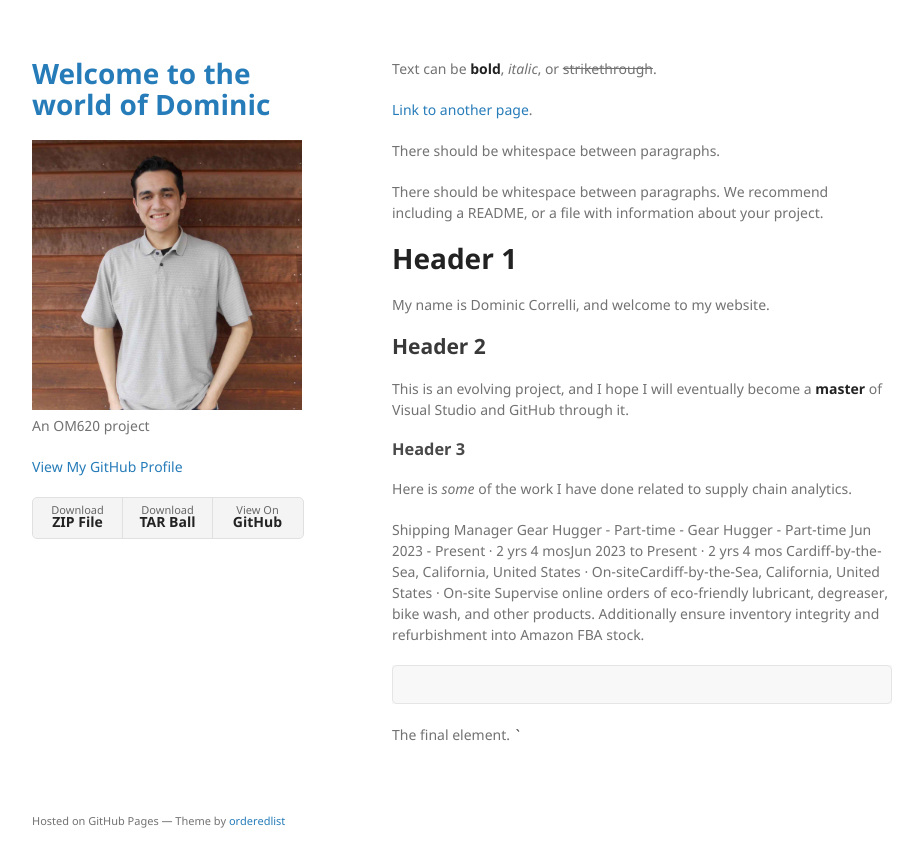
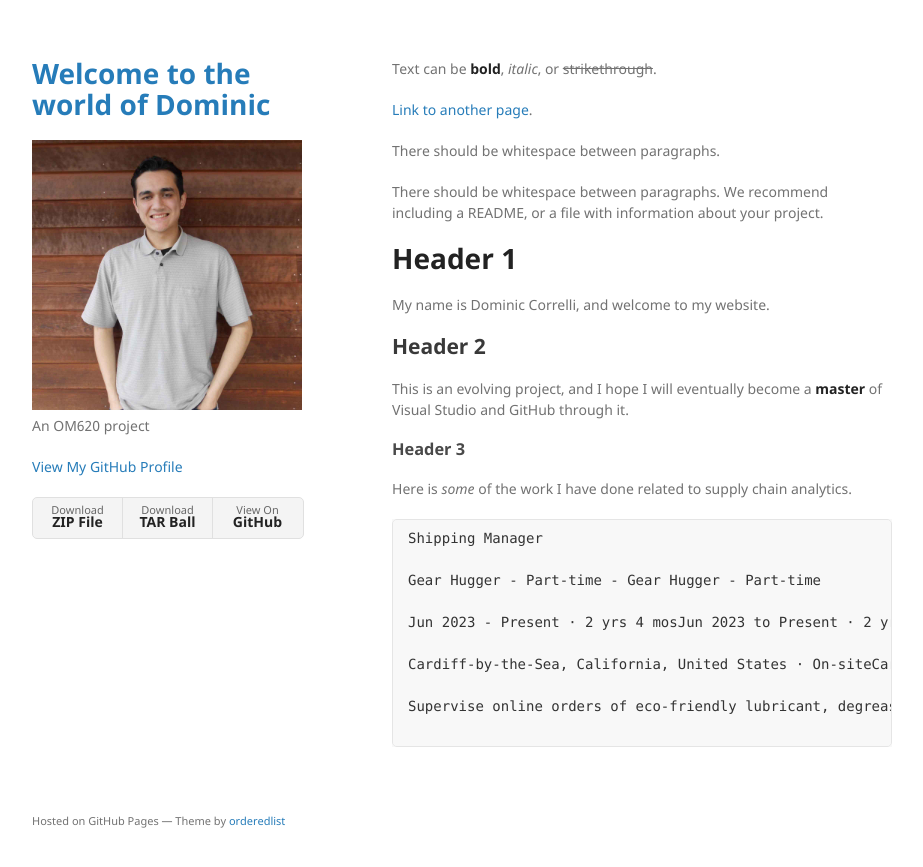
Before and after one commit to correllid03/correllid03.github.io, a Jekyll site: the page built from index.md, in a window 1280 px wide. Shown: the top 867 px of the page, without its empty margins (178-1101 px from the left). Built offline with Jekyll 4.4.1, drawn with Linux system fonts in a browser that asks for light colours.

Commit message:
Update index.md

````diff
--- a/index.md
+++ b/index.md
@@ -23,14 +23,16 @@ This is an evolving project, and I hope I will eventually become a **master** of
 
 Here is *some* of the work I have done related to supply chain analytics.
 
+
+```
 Shipping Manager
+
 Gear Hugger - Part-time - Gear Hugger - Part-time
-Jun 2023 - Present · 2 yrs 4 mosJun 2023 to Present · 2 yrs 4 mos
+
+Jun 2023 - Present · 2 yrs 4 mosJun 2023 to Present · 2 yrs 4 months.
+
 Cardiff-by-the-Sea, California, United States · On-siteCardiff-by-the-Sea, California, United States · On-site
+
 Supervise online orders of eco-friendly lubricant, degreaser, bike wash, and other products. Additionally ensure inventory integrity and refurbishment into Amazon FBA stock.
 
 ```
-
-```
-The final element.
-```
````
